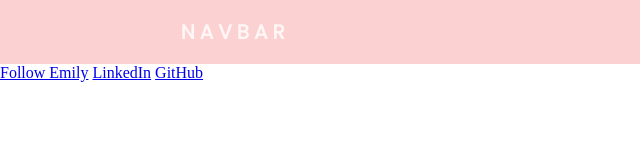
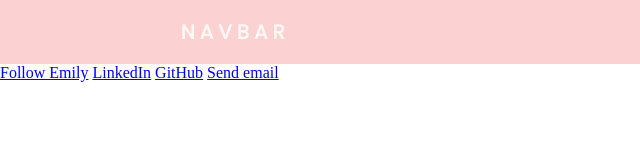
Before and after one commit to EmilyCook321/spotlight, a plain HTML site: page index.html in a window 1280 px wide. Shown: the full height of the page, 0-640 px from the left. Drawn offline with Linux system fonts and the light colour scheme.

Commit message:
Add email to footer

```diff
--- a/index.html
+++ b/index.html
@@ -32,7 +32,7 @@
         <a href="https://twitter.com/emilyacook16?ref_src=twsrc%5Etfw" class="twitter-follow-button" data-show-screen-name="false" data-show-count="false">Follow Emily</a><script async src="https://platform.twitter.com/widgets.js" charset="utf-8"></script>
         <a href="https://www.linkedin.com/in/emily-cook-9781a976/" class="linkedin-follow-button">LinkedIn</a>
         <a href="https://github.com/EmilyCook321" class="github-follow-button">GitHub</a>
-
+        <a href="mailto:emilyacook16@gmail.com">Send email</a>
     </footer>
 </body>
 </html>
```
